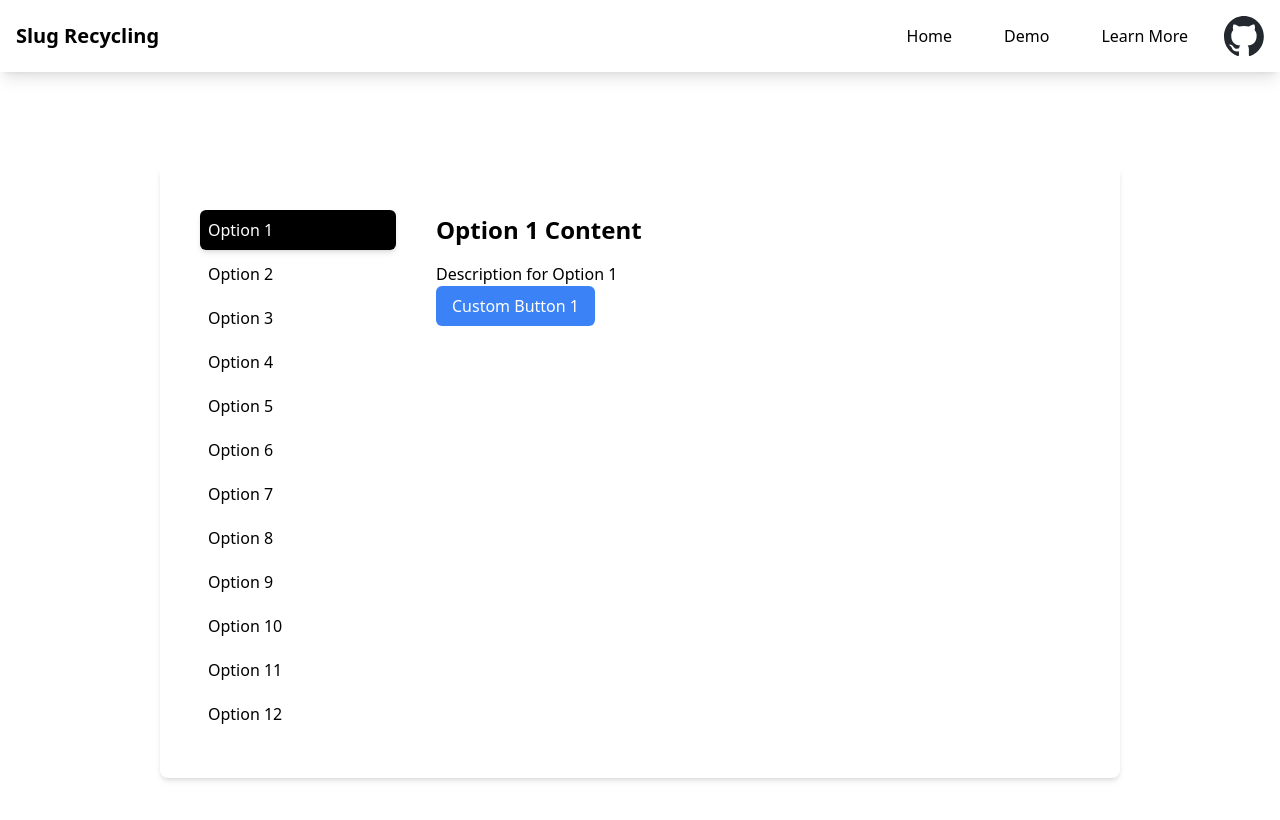
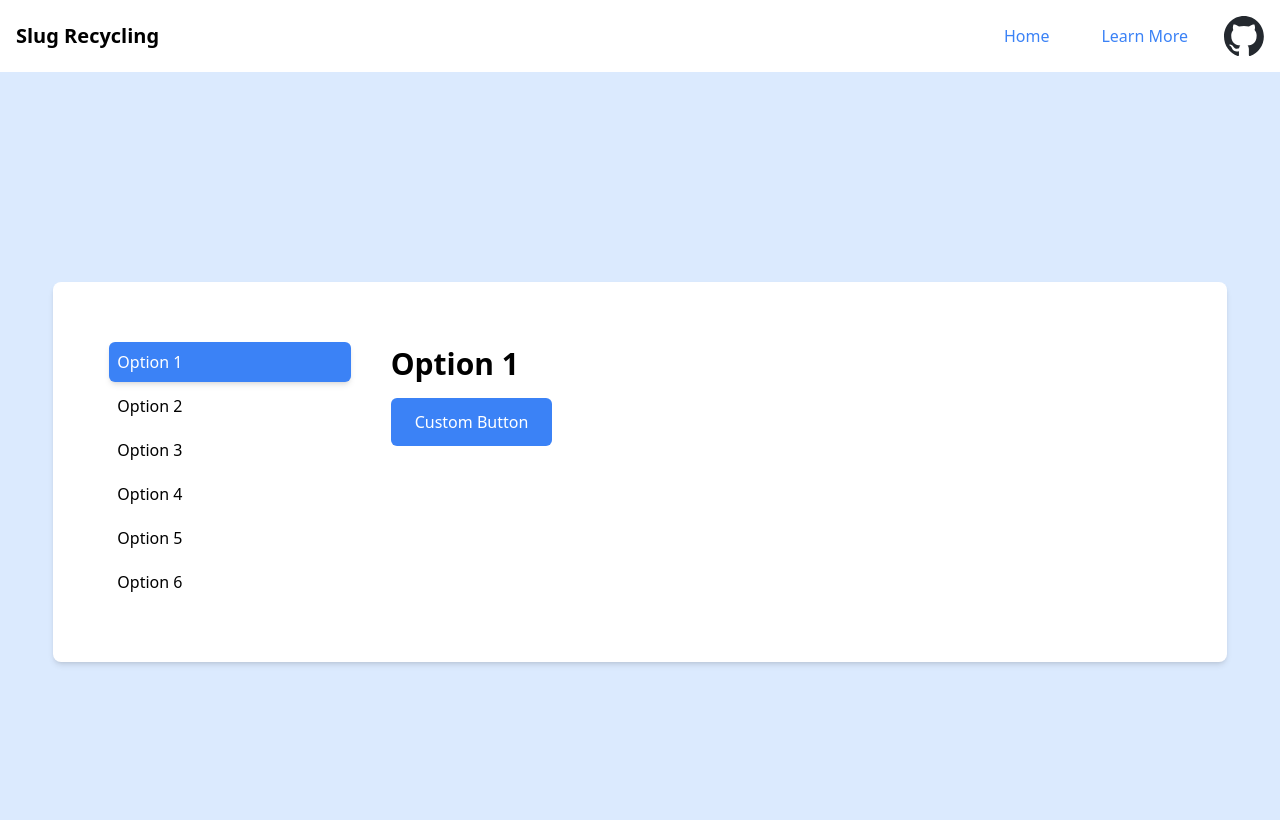
Before and after one commit to ShaunveerGill/slug_recycling, a React (Create React App) app in the folder client/: page /learn in a window 1280 px wide. Both pictures are taken after a click on the element "Option 1". Shown: the top 820 px of the page. Built offline with nearby package versions, Linux system fonts and the light colour scheme.

Commit message:
final ui push before submission

```diff
--- a/client/package.json
+++ b/client/package.json
@@ -13,6 +13,7 @@
     "postcss-cli": "^11.0.0",
     "react": "^18.2.0",
     "react-dom": "^18.2.0",
+    "react-loader-spinner": "^6.1.6",
     "react-modal": "^3.16.1",
     "react-router-dom": "^6.21.3",
     "react-scripts": "5.0.1",
--- a/client/src/App.js
+++ b/client/src/App.js
@@ -2,7 +2,6 @@ import React from 'react';
 import { BrowserRouter, Routes, Route } from 'react-router-dom';
 import Navbar from './components/Navbar';
 import Home from './pages/Home';
-import Demo from './pages/Demo';
 import Learn from './pages/Learn';
 
 const App = () => {
@@ -10,8 +9,7 @@ const App = () => {
     <BrowserRouter>
       <Navbar />
       <Routes>
-        <Route path="/home" element={<Home />} />
-        <Route path="/demo" element={<Demo />} />
+        <Route path="/" element={<Home />} />
         <Route path="/learn" element={<Learn />} />
       </Routes>
     </BrowserRouter>
--- a/client/src/components/Navbar.js
+++ b/client/src/components/Navbar.js
@@ -6,11 +6,10 @@ const Navbar = () => {
   return (
     <header className="flex flex-wrap sm:justify-start sm:flex-nowrap z-50 w-full mx-auto bg-white text-md py-4 shadow-lg">
       <nav className="max-w-[85rem] w-full mx-auto px-4 sm:flex sm:items-center sm:justify-between" aria-label="Global">
-        <h1 className="flex-none text-xl font-semibold dark:text-black">Slug Recycling</h1>
+        <h1 className="flex-none text-xl font-semibold dark:text-blue-500">Slug Recycling</h1>
         <div className="flex flex-row items-center gap-5 mt-5 sm:justify-end sm:mt-0 sm:ps-5">
-          <NavLink to="/home" className="font-medium text-black hover:bg-black hover:text-white py-2 px-4 rounded-md transition-all">Home</NavLink>
-          <NavLink to="/demo" className="font-medium text-black hover:bg-black hover:text-white py-2 px-4 rounded-md transition-all" >Demo</NavLink>
-          <NavLink to="/learn" className="font-medium text-black hover:bg-black hover:text-white py-2 px-4 rounded-md transition-all" >Learn More</NavLink>
+          <NavLink to="/" className="font-medium text-blue-500 hover:bg-blue-500 hover:text-white py-2 px-4 rounded-md transition-all">Home</NavLink>
+          <NavLink to="/learn" className="font-medium text-blue-500 hover:bg-blue-500 hover:text-white py-2 px-4 rounded-md transition-all" >Learn More</NavLink>
           <a href="https://github.com/ShaunveerGill/slug_recycling/tree/main" target="_blank" rel="noopener noreferrer">
             <img className="w-10 h-10" src="../../g.svg" alt="GitHub Logo" />
           </a>
--- a/client/src/components/ResultComponent.js
+++ /dev/null
@@ -1,51 +0,0 @@
-import React from 'react';
-
-const Res1 = () => {
-  return <p>This is result 1</p>;
-};
-
-const Res2 = () => {
-  return <p>Result 2</p>;
-};
-
-const Res3 = () => {
-  return <p>Result 3</p>;
-};
-
-const Res4 = () => {
-    return <p>Result 3</p>;
-};
-
-const Res5 = () => {
-    return <p>Result 3</p>;
-};
-
-const Res6 = () => {
-    return <p>Result 3</p>;
-};
-
-const Res7 = () => {
-    return <p>Result 3</p>;
-};
-
-const Res8 = () => {
-    return <p>Result 3</p>;
-};
-
-const Res9 = () => {
-    return <p>Result 3</p>;
-};
-
-const Res10 = () => {
-    return <p>Result 3</p>;
-};
-
-const Res11 = () => {
-    return <p>Result 3</p>;
-};
-
-const Res12 = () => {
-    return <p>Result 3</p>;
-};
-
-export { Res1, Res2, Res3, Res4, Res5, Res6, Res7, Res8, Res9, Res10, Res11, Res12};
--- a/client/src/pages/Demo.js
+++ /dev/null
@@ -1,64 +0,0 @@
-import React, { useState } from 'react';
-import axios from 'axios';
-import ModalContent from '../components/Modal.js'; // Adjust the path based on your folder structure
-
-const Demo = () => {
-  const [selectedImageFile, setSelectedImageFile] = useState(null);
-  const [classRes, setClassRes] = useState(null);
-  const [loading, setLoading] = useState(false);
-  const [error, setError] = useState(null);
-  const [modalIsOpen, setModalIsOpen] = useState(false);
-
-  const handleFileChange = async (e) => {
-    const image = e.target.files[0];
-    setSelectedImageFile(image);
-    setClassRes(null);
-
-    const formData = new FormData();
-    formData.append('image', image);
-
-    try {
-      setLoading(true);
-      const response = await axios.post('http://localhost:3001/processImage', formData, {
-        headers: {
-          'Content-Type': 'multipart/form-data',
-        },
-      });
-      setClassRes(response.data.imageRes);
-      setModalIsOpen(true); // Open the modal when a result is received
-    } catch (error) {
-      console.error('Error uploading image:', error);
-      setError('Error uploading image. Please try again.');
-    } finally {
-      setLoading(false);
-    }
-  };
-
-  return (
-    <div className="flex flex-col items-center justify-center min-h-screen">
-      <div className="mt-0 p-6 bg-white rounded-lg shadow-md w-11/12">
-        {loading ? (
-          <p>Loading...</p>
-        ) : (
-          <>
-            <h1 className="text-2xl font-semibold">Demo Page</h1>
-            <label htmlFor="fileInput" className="block mt-4 cursor-pointer p-4 rounded-md text-gray-600 hover:bg-gray-100">
-              <input
-                type="file"
-                id="fileInput"
-                className="hidden"
-                onChange={handleFileChange}
-              />
-              {selectedImageFile ? `File Selected: ${selectedImageFile.name}` : 'Select File'}
-            </label>
-            {error && <p className="text-red-500">{error}</p>}
-            {/* Render result in modal */}
-            {modalIsOpen && <ModalContent setOpenModal={setModalIsOpen} classRes={classRes} />}
-          </>
-        )}
-      </div>
-    </div>
-  );
-};
-
-export default Demo;
--- a/client/src/pages/Learn.js
+++ b/client/src/pages/Learn.js
@@ -3,56 +3,53 @@ import React, { useState } from 'react';
 const Demo = () => {
   const [selectedOption, setSelectedOption] = useState(null);
 
+  const options = [
+    { name: "Option 1", description: "", buttonColor: "bg-blue-500", buttonHoverColor: "hover:bg-blue-600" },
+    { name: "Option 2", description: "", buttonColor: "bg-green-500", buttonHoverColor: "hover:bg-green-600" },
+    { name: "Option 3", description: "", buttonColor: "bg-blue-500", buttonHoverColor: "hover:bg-blue-600" },
+    { name: "Option 4", description: "", buttonColor: "bg-green-500", buttonHoverColor: "hover:bg-green-600" },
+    { name: "Option 5", description: "", buttonColor: "bg-blue-500", buttonHoverColor: "hover:bg-blue-600" },
+    { name: "Option 6", description: "", buttonColor: "bg-green-500", buttonHoverColor: "hover:bg-green-600" },
+  ];
+
   const getContentForOption = () => {
-    switch (selectedOption) {
-      case 0:
-        return (
-          <>
-            <h1 className="text-2xl font-semibold mb-4">Option 1 Content</h1>
-            <p>Description for Option 1</p>
-            <button className="px-4 py-2 bg-blue-500 text-white rounded-md hover:bg-blue-600">Custom Button 1</button>
-          </>
-        );
-      case 1:
-        return (
-          <>
-            <h1 className="text-2xl font-semibold mb-4">Option 2 Content</h1>
-            <p>Description for Option 2</p>
-            <a href="https://example.com/button2" target="_blank" rel="noopener noreferrer">
-              <button className="px-4 py-2 bg-green-500 text-white rounded-md hover:bg-green-600">Custom Button 2</button>
-            </a>
-          </>
-        );
-      // Add more cases for each option...
-      default:
-        return (
-          <p>Please select an option from the navigation bar. Or flip a coin, it's practically the same level of excitement.</p>
-        );
-    }
+    const selected = options[selectedOption];
+
+    return (
+      <>
+        <h1 className="text-3xl font-semibold mb-2">{selected ? selected.name : 'Select an Option'}</h1>
+        <p className="text-lg mb-4">{selected ? selected.description : ''}</p>
+        {selected && selected.buttonColor && (
+          selected.buttonHoverColor ? (
+            <button className={`px-6 py-3 ${selected.buttonColor} text-white rounded-md ${selected.buttonHoverColor}`}>Custom Button</button>
+          ) : (
+            <button className={`px-6 py-3 ${selected.buttonColor} text-white rounded-md`}>Custom Button</button>
+          )
+        )}
+      </>
+    );
   };
 
   return (
-    <div className="flex items-center justify-center min-h-screen">
-      {/* Combined Box with Drop Shadow */}
-      <div className="bg-white rounded-lg shadow-md p-6 w-3/4 flex">
-        {/* Vertical Navigation Bar */}
+    <div className="flex flex-col bg-blue-100 items-center justify-center min-h-screen">
+
+      <div className="bg-white rounded-lg shadow-md flex p-10 bg-white h-5/6 w-11/12">
         <div className="w-1/4 p-4">
-          {[...Array(12).keys()].map((option) => (
+          {options.map((option, index) => (
             <div
-              key={option}
+              key={index}
               className={`cursor-pointer p-2 my-1 rounded-md ${
-                selectedOption === option
-                  ? 'bg-black text-white shadow-md'
+                selectedOption === index
+                  ? 'bg-blue-500 text-white shadow-md'
                   : 'hover:bg-gray-300'
               }`}
-              onClick={() => setSelectedOption(option)}
+              onClick={() => setSelectedOption(index)}
             >
-              Option {option + 1}
+              {option.name}
             </div>
           ))}
         </div>
 
-        {/* Right Content */}
         <div className="flex-1 p-6">
           {getContentForOption()}
         </div>
```
Also changed, not shown: client/src/components/Modal.js (+23 -23 lines), client/src/pages/Home.js (+63 -5 lines), 1 other file (tests, documents, lock files or other folders).
